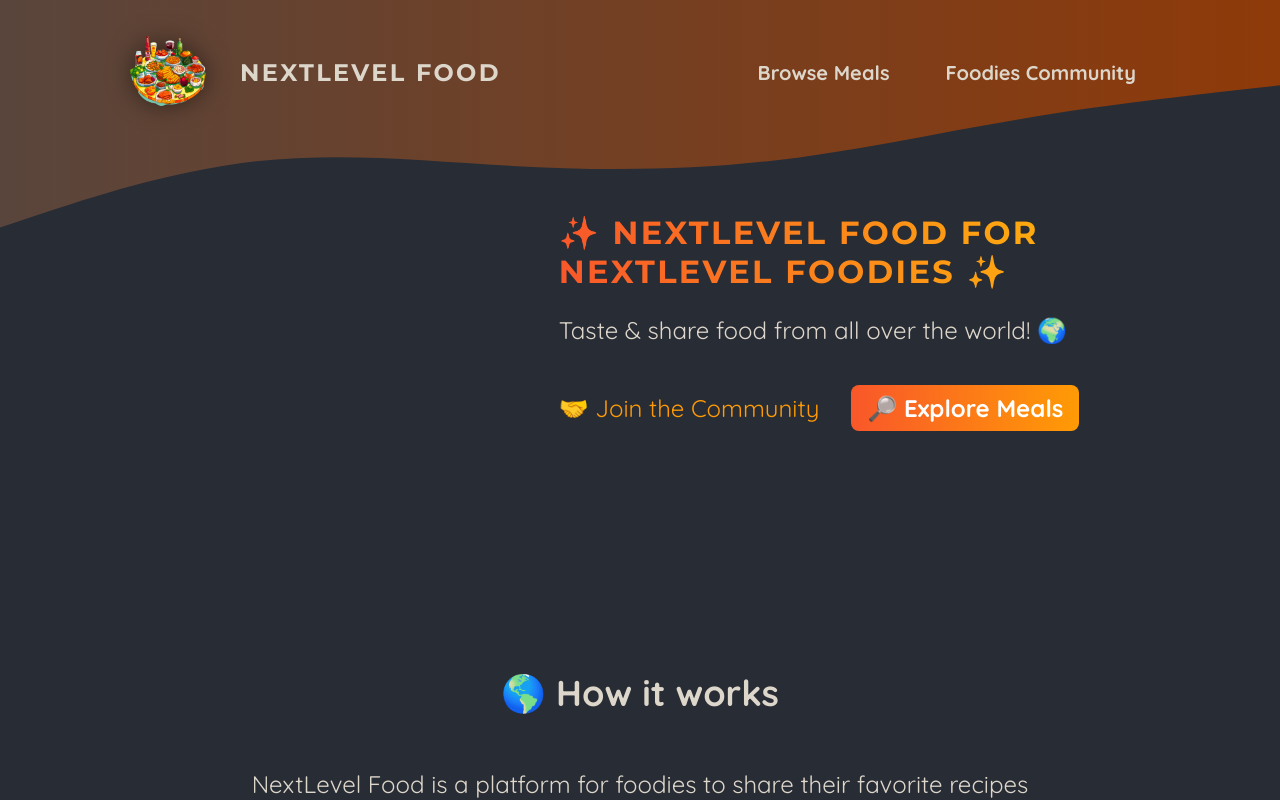
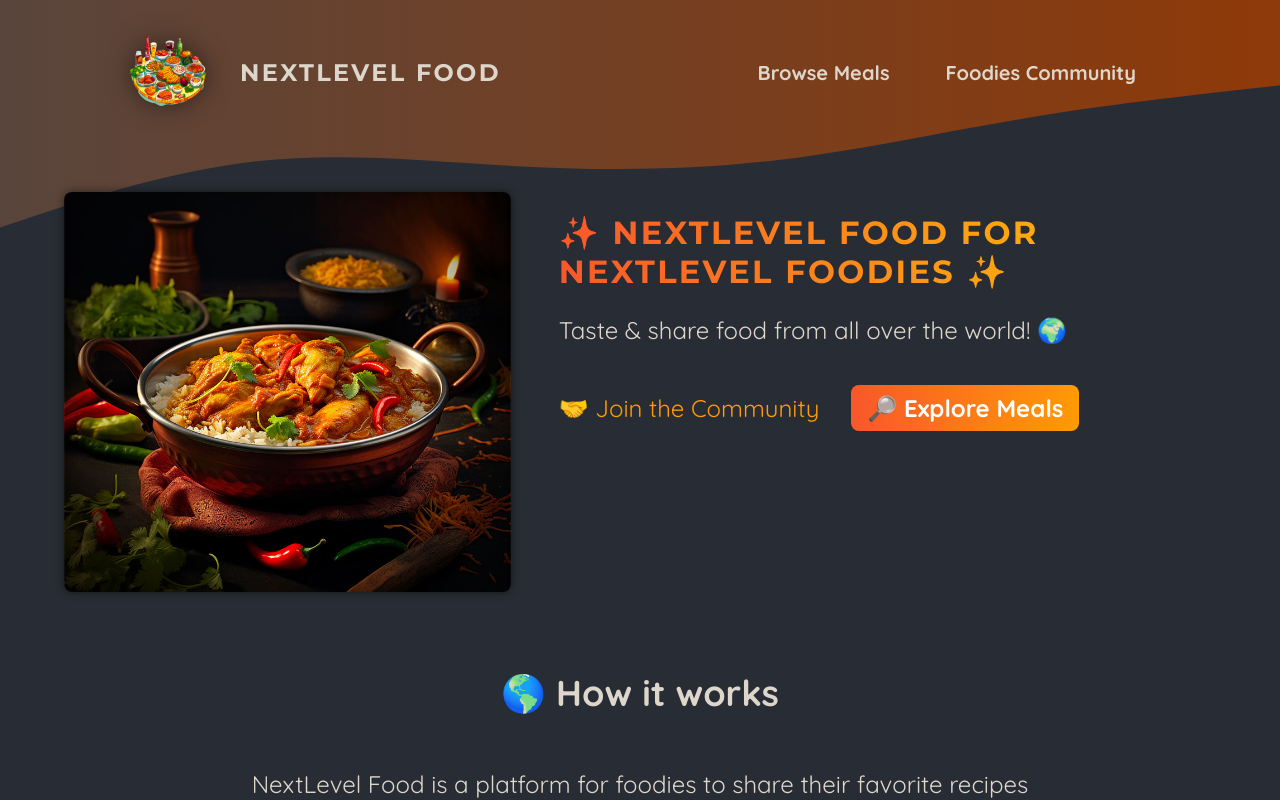
Before and after one commit to kazvee/foodies-next, a Next.js app: page / in a window 1280 px wide. Shown: the top 800 px of the page. Built offline with nearby package versions, Linux system fonts and the light colour scheme.

Commit message:
Add image slideshow as Client Component

```diff
--- a/app/page.js
+++ b/app/page.js
@@ -1,11 +1,14 @@
 import Link from 'next/link';
 import classes from './page.module.css';
+import ImageSlideshow from '@/components/images/image-slideshow';
 
 const Home = () => {
   return (
     <>
       <header className={classes.header}>
-        <div className={classes.slideshow}></div>
+        <div className={classes.slideshow}>
+          <ImageSlideshow />
+        </div>
         <div>
           <div className={classes.hero}>
             <h1>✨ NextLevel Food for NextLevel Foodies ✨</h1>
--- /dev/null
+++ b/components/images/image-slideshow.js
@@ -0,0 +1,52 @@
+'use client';
+
+import { useEffect, useState } from 'react';
+import Image from 'next/image';
+
+import burgerImg from '@/assets/burger.jpg';
+import curryImg from '@/assets/curry.jpg';
+import dumplingsImg from '@/assets/dumplings.jpg';
+import macncheeseImg from '@/assets/macncheese.jpg';
+import pizzaImg from '@/assets/pizza.jpg';
+import schnitzelImg from '@/assets/schnitzel.jpg';
+import tomatoSaladImg from '@/assets/tomato-salad.jpg';
+import classes from './image-slideshow.module.css';
+
+const images = [
+  { image: burgerImg, alt: 'A delicious, juicy burger' },
+  { image: curryImg, alt: 'A delicious, spicy curry' },
+  { image: dumplingsImg, alt: 'Steamed dumplings' },
+  { image: macncheeseImg, alt: 'Mac and cheese' },
+  { image: pizzaImg, alt: 'A delicious pizza' },
+  { image: schnitzelImg, alt: 'A delicious schnitzel' },
+  { image: tomatoSaladImg, alt: 'A delicious tomato salad' },
+];
+
+const ImageSlideshow = () => {
+  const [currentImageIndex, setCurrentImageIndex] = useState(0);
+
+  useEffect(() => {
+    const interval = setInterval(() => {
+      setCurrentImageIndex((prevIndex) =>
+        prevIndex < images.length - 1 ? prevIndex + 1 : 0
+      );
+    }, 5000);
+
+    return () => clearInterval(interval);
+  }, []);
+
+  return (
+    <div className={classes.slideshow}>
+      {images.map((image, index) => (
+        <Image
+          key={index}
+          src={image.image}
+          className={index === currentImageIndex ? classes.active : ''}
+          alt={image.alt}
+        />
+      ))}
+    </div>
+  );
+};
+
+export default ImageSlideshow;
--- /dev/null
+++ b/components/images/image-slideshow.module.css
@@ -0,0 +1,26 @@
+.slideshow {
+    position: relative;
+    width: 100%;
+    height: 100%;
+    border-radius: 8px;
+    overflow: hidden;
+    box-shadow: 0 0 0.5rem rgba(0, 0, 0, 0.5);
+  }
+
+  .slideshow img {
+    width: 100%;
+    height: 100%;
+    object-fit: cover;
+    position: absolute;
+    top: 0;
+    left: 0;
+    opacity: 0;
+    transform: scale(1.1) translateX(-1rem) rotate(-5deg);
+    transition: all 0.5s ease-in-out;
+  }
+
+  .slideshow .active {
+    z-index: 1;
+    opacity: 1;
+    transform: scale(1) translateX(0) rotate(0);
+  }
```
